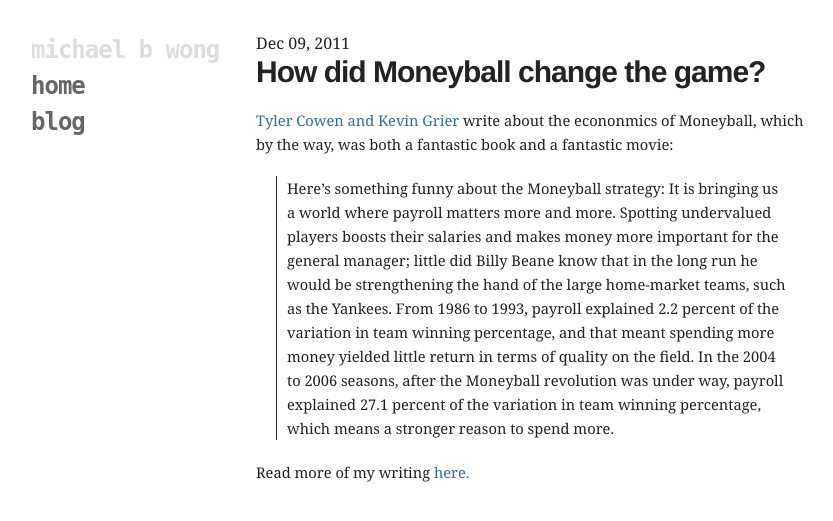
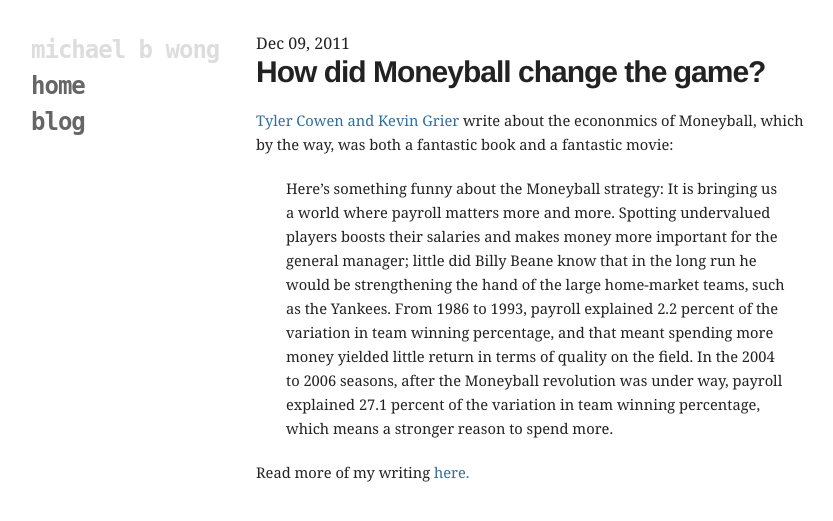
Before and after one commit to mbwong/mbwong.github.com, a Jekyll site: the page built from _posts/2011-12-09-how-did-moneyball-change-the-game.md, in a window 1280 px wide. Shown: the top 521 px of the page, without its empty margins (94-927 px from the left). Built offline with Jekyll 4.4.1, drawn with Linux system fonts in a browser that asks for light colours.

Commit message:
Update css/screen.css

```diff
--- a/css/screen.css
+++ b/css/screen.css
@@ -28,7 +28,7 @@
 a img { border-width: 0; }
 
 blockquote {
-  border-left: 1px solid #222;
+  /*border-left: 1px solid #222;*/
   line-height: 18px;
   font-size: 11pt;
   margin: 20px;
```
